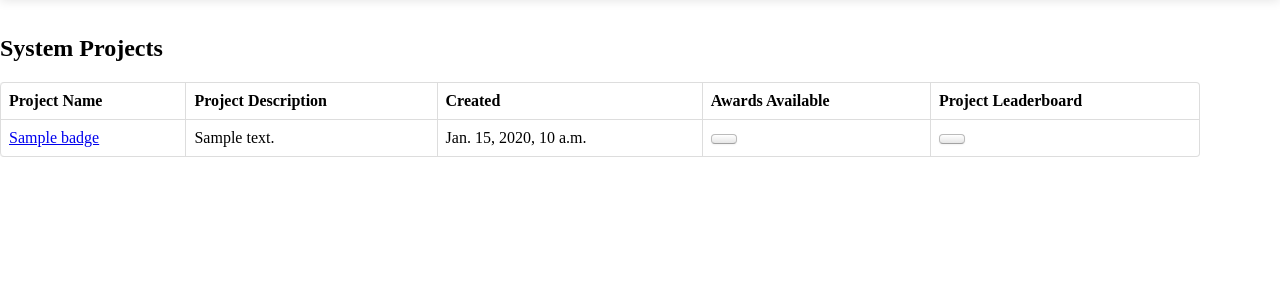
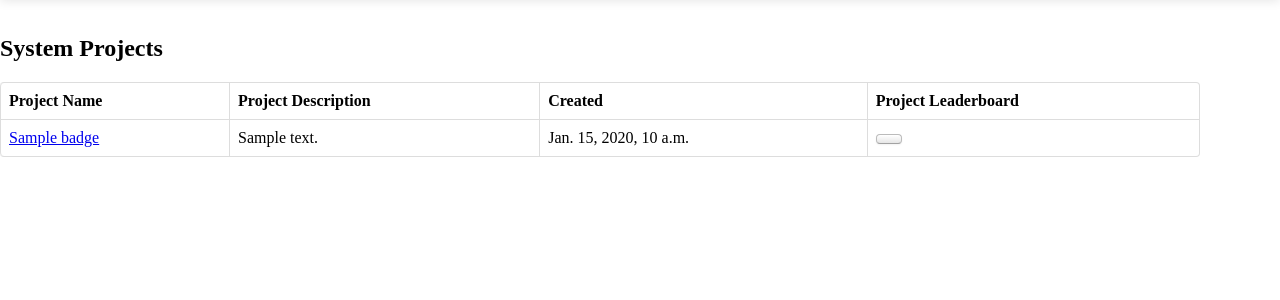
Before and after one commit to stephenrjones/django-gamification, a Django app: template gamification/core/templates/core/projects.html in a window 1280 px wide. Shown: the part 130-430 px from the top of the page. Run offline with Django 3.2, Linux system fonts and the light colour scheme; the template is opened without the code that fills it: most values are stand-ins (such as "Sample title", 1, 10 or a date in 2020); parts of the project's set-up code (start-up, migrations or seed data) failed here and were passed over; some libraries are stand-ins or nearby versions.

Commit message:
Cosmetic changes

```diff
--- a/gamification/core/templates/core/master_badge_list.html
+++ b/gamification/core/templates/core/master_badge_list.html
@@ -39,7 +39,7 @@
                     <td>
                         {% with badge_icon=badge.badge__icon %}
                         {% static badge_icon as badge_url %}
-                        <img src="{{ badge_url }}">
+                        <img src="{{ badge_url }}" style="max-width: 90px">
                         {% endwith %}
                     </td>
                     <td>
--- a/gamification/core/templates/core/projects.html
+++ b/gamification/core/templates/core/projects.html
@@ -21,7 +21,6 @@
                     <th>Project Name</th>
                     <th>Project Description</th>
                     <th>Created</th>
-                    <th>Awards Available</th>
                     <th>Project Leaderboard</th>
                 </tr>
                 </thead>
@@ -38,14 +37,7 @@
                         {{ project.created_at }}
                     </td>
                     <td>
-                        <button type="button" class="btn btn-default btn-sm" onclick="location.href='/projects/{{ project.name }}/badges'">
-                            <span class="glyphicon glyphicon-list" ></span>
-                        </button>
-                    </td>
-                    <td>
-                        <button type="button" class="btn btn-default btn-sm" onclick="location.href='/projects/{{ project.name }}'">
-                            <span class="glyphicon glyphicon-list" ></span>
-                        </button>
+                        <a class="btn" href="/projects/{{ project.name }}"><i class="icon-list"></i></a>
                     </td>
                 </tr>
                 {% endfor %}
--- a/gamification/core/utils.py
+++ b/gamification/core/utils.py
@@ -95,7 +95,6 @@
     Example:
 
      >>> top_n_badge_winners(Project.objects.filter(name='geoq'),5)
-
     """
     projectbadges = ProjectBadge.objects.filter(project=project)
     ids = projectbadges.values('id')
```
